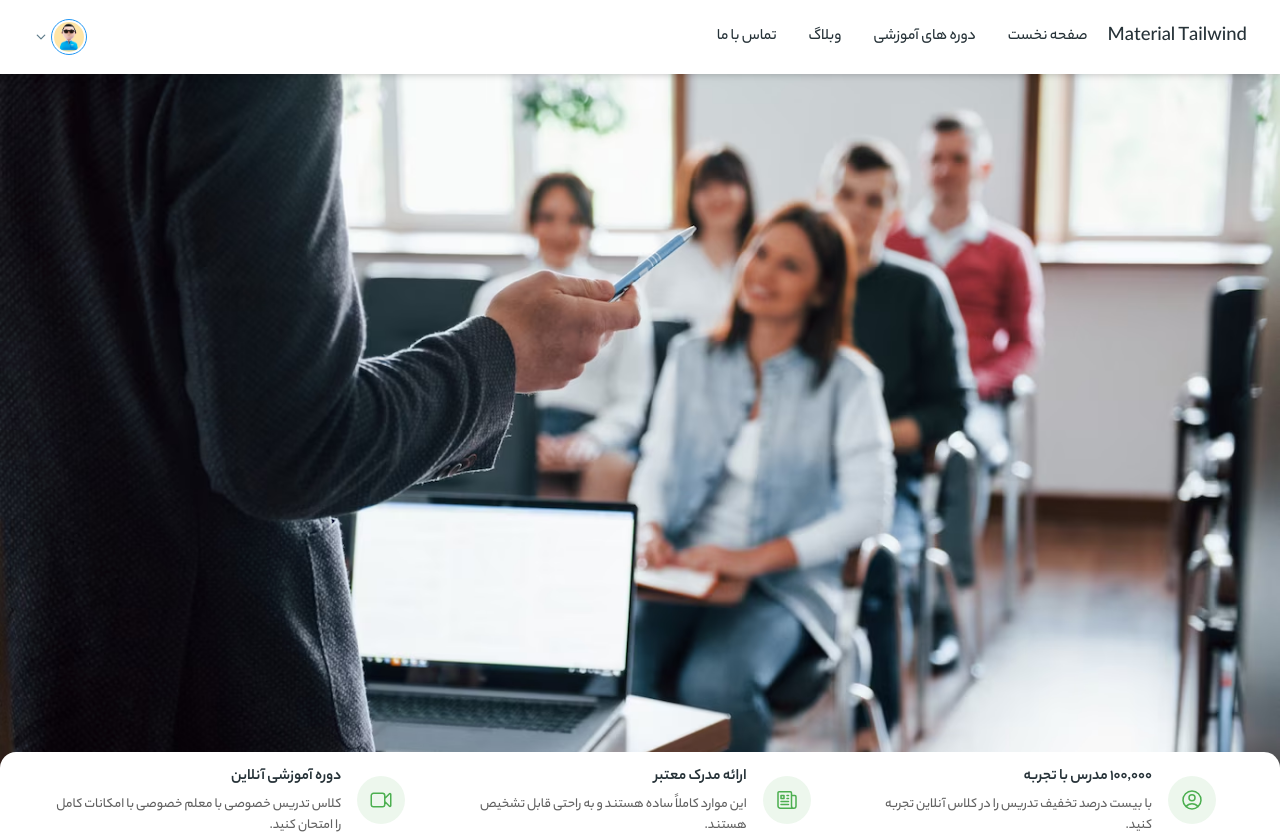
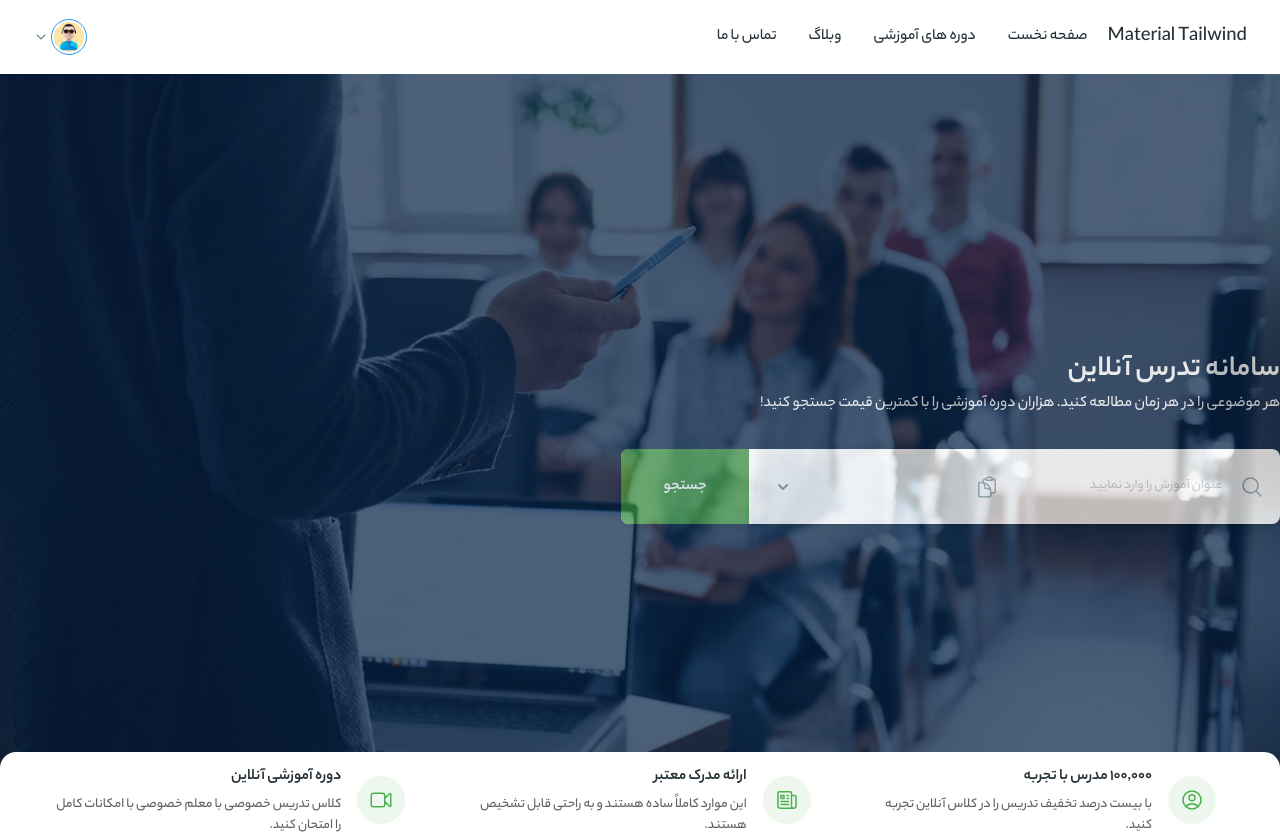
Before and after one commit to yasersharifi/education-next-site, a Next.js app: page / in a window 1280 px wide. Shown: the top 834 px of the page. Built offline with nearby package versions, Linux system fonts and the light colour scheme.

Commit message:
add search box

```diff
--- a/public/assets/css/font.css
+++ b/public/assets/css/font.css
@@ -25,6 +25,6 @@
 		 url('./../fonts/yekan-bakh/Yekan\ Bakh\ FaNum\ 06\ Bold.ttf') format('truetype');
 }
 
-html, body, h1, h2, h3, h4, h5, h6, p ,a , input, span, div, section {
+html, body, h1, h2, h3, h4, h5, h6, p ,a , input, span, div, section, ul, li, select, option, footer, header {
 	font-family: YekanBakh, sans-serif !important;
 }
--- a/src/app/global.css
+++ b/src/app/global.css
@@ -15,3 +15,8 @@
     --background-end-rgb: 0, 0, 0;
   }
 }
+
+button[aria-haspopup="listbox"] > div {
+    right: unset !important;
+    @apply left-2;
+}
--- a/src/app/page.tsx
+++ b/src/app/page.tsx
@@ -11,7 +11,6 @@ import { ArrowLongLeftIcon, ArrowLongRightIcon, CodeBracketIcon } from "@heroico
 import { ICourse } from "@/interfaces/course.interface";
 import SiteBanner from "@/components/banner";
 import SiteTrips from "@/components/trips";
-
 
 export async function fetchLatestCourse() {
     try {
--- a/src/components/banner/index.tsx
+++ b/src/components/banner/index.tsx
@@ -3,6 +3,8 @@
 import Image from "next/image";
 import { useEffect, useState } from "react";
 import { useWindowSize } from "react-use";
+import SiteSearchBox from "../global-search-box";
+import { Typography } from '@/mt-react';
 
 export default function SiteBanner() {
     const { width, height } = useWindowSize();
@@ -20,7 +22,7 @@ export default function SiteBanner() {
 
     return (
         <div
-            className="overflow-hidden"
+            className="relative z-20 overflow-hidden"
             style={{
                 width: `${imageSize.width}px`,
                 height: `${imageSize.height}px`,
@@ -33,6 +35,32 @@ export default function SiteBanner() {
                 }
                 alt="banner image"
             />
+
+            <div
+                className="absolute z-[60] w-full h-full mx-auto flex items-center inset-0 bg-[#052044] opacity-70"
+            >
+                <div
+                    className="flex items-center justify-start w-full h-full mx-auto max-w-7xl"
+                >
+                    <div
+                        className="flex flex-col"
+                    >
+                        <Typography
+                            variant="h3"
+                            className="text-white"
+                        >
+                            سامانه تدرس آنلاین
+                        </Typography>
+                        <Typography
+                            variant="paragraph"
+                            className="mb-8 text-white"
+                        >
+                            هر موضوعی را در هر زمان مطالعه کنید. هزاران دوره آموزشی را با کمترین قیمت جستجو کنید!
+                        </Typography>
+                        <SiteSearchBox />
+                    </div>
+                </div>
+            </div>
         </div>
     )
 }
--- /dev/null
+++ b/src/components/global-search-box.tsx
@@ -0,0 +1,41 @@
+import { ClipboardDocumentIcon, MagnifyingGlassIcon } from "@heroicons/react/24/outline";
+import { Select, Option } from "@/mt-react";
+
+export default function SiteSearchBox() {
+    return (
+        <div className="w-full h-[4.7rem]">
+            <div className="flex w-full h-full max-w-3xl bg-white rounded-lg shadow-md">
+                <div className="flex items-center gap-1.5 h-full w-1/2 grow px-4">
+                    <label htmlFor="title" className="flex items-center h-full font-bold">
+                        <MagnifyingGlassIcon className="w-6 h-6 text-blue-gray-300" />
+                    </label>
+                    <input
+                        id="title"
+                        type="text"
+                        placeholder="عنوان آموزش را وارد نمایید"
+                        className="block w-full h-full px-3 py-2 leading-tight text-gray-700 bg-white border-none rounded placeholder:font-light placeholder:text-sm focus:outline-none focus:bg-white focus:border-none"
+                    />
+                </div>
+
+                <div className="flex items-center gap-1.5 h-full w-1/2 grow px-4">
+                    <label htmlFor="category" className="flex items-center h-full font-bold">
+                        <ClipboardDocumentIcon className="w-6 h-6 text-blue-gray-300" />
+                    </label>
+                    <Select variant="static" label="" className="border-0 placeholder:font-light placeholder:text-sm" placeholder="یک دسته بندی را انتخاب نمایید">
+                        <Option>آموزش های شبکه و امنیت</Option>
+                        <Option>آموزش های بک اند</Option>
+                        <Option>آموزش های فرانت اند</Option>
+                        <Option>طراحی وبسایت</Option>
+                        <Option>وردپرس</Option>
+                    </Select>
+                </div>
+
+                <div className="h-full overflow-hidden rounded-l-lg shrink-0">
+                    <button className="h-[4.7rem] w-32 flex items-center justify-center font-bold text-white bg-green-700 hover:bg-green-800">
+                        جستجو
+                    </button>
+                </div>
+            </div>
+        </div>
+    )
+}
--- a/src/components/trips/index.tsx
+++ b/src/components/trips/index.tsx
@@ -6,7 +6,7 @@ import { NewspaperIcon, UserCircleIcon, VideoCameraIcon } from "@heroicons/react
 export default function SiteTrips() {
     return (
         <div
-            className="max-w-7xl h-[7.5rem] mx-auto -mt-10 relative"
+            className="max-w-7xl h-[7.5rem] mx-auto -mt-10 relative z-30"
         >
             <div
                 className="w-full -mt-12 bg-white shadow-xl rounded-2xl"
```
Also changed, not shown: src/mt-react/index.ts (+6 -2 lines).
